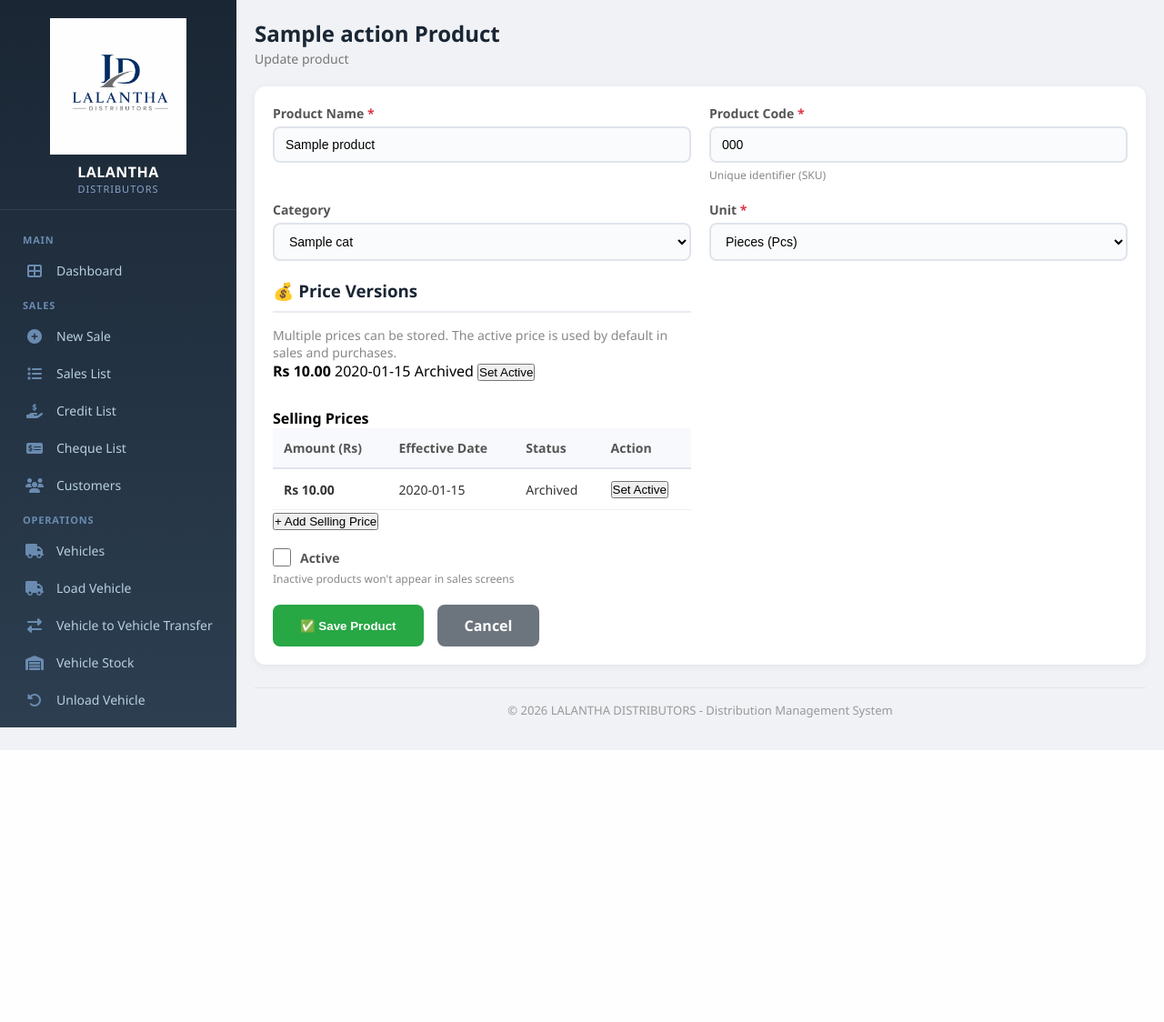
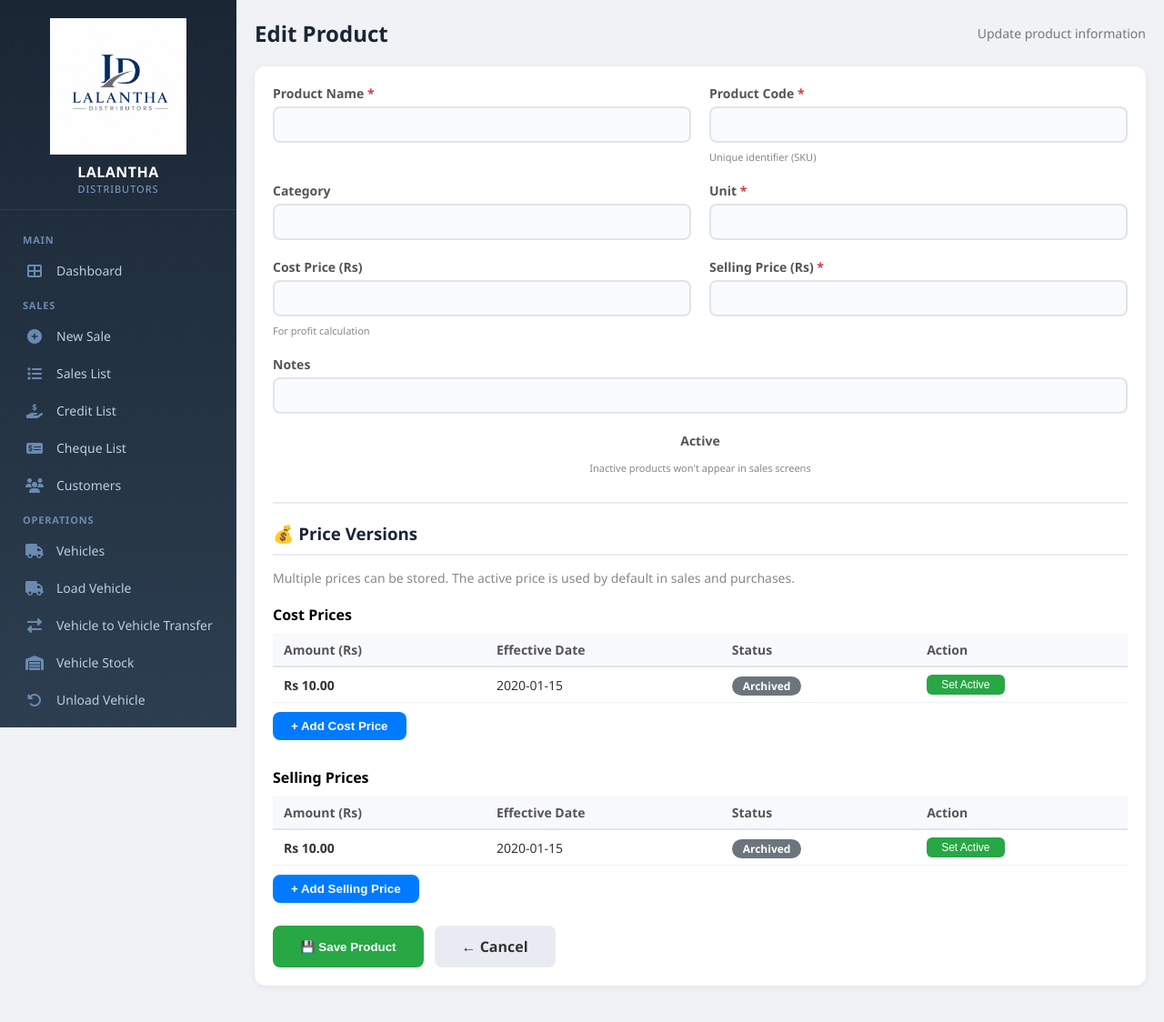
Before and after one commit to Sadaru17487/DMS_LALANTHA-, a Django app: template core/templates/core/product_form.html in a window 1280 px wide. Shown: the whole page at 91% size. Before the commit the page ends 825 px from the top, so only its background shows below. Run offline with Django 5.2, Linux system fonts and the light colour scheme; the template is opened without the code that fills it: most values are stand-ins (such as "Sample title", 1, 10 or a date in 2020); form fields are guessed from the names that the template uses.

Commit message:
Fix product form: add missing price version JavaScript functions

```diff
--- a/core/templates/core/product_form.html
+++ b/core/templates/core/product_form.html
@@ -1,92 +1,53 @@
 {% extends 'core/base.html' %}
 {% load static %}
 
-{% block title %}{{ action }} Product - LALANTHA DISTRIBUTORS{% endblock %}
+{% block title %}{% if product %}Edit{% else %}Add{% endif %} Product - LALANTHA DISTRIBUTORS{% endblock %}
 
 {% block content %}
 
 <style>
-    .form-grid {
-        display: grid;
-        grid-template-columns: 1fr 1fr;
-        gap: 20px;
-    }
-    .form-group {
-        display: flex;
-        flex-direction: column;
-        gap: 5px;
-    }
-    .form-group label {
-        font-weight: 600;
-        color: #555;
-        font-size: 14px;
-    }
-    .form-group label .required {
-        color: #dc3545;
-    }
+    .form-grid { display: grid; grid-template-columns: 1fr 1fr; gap: 20px; }
+    .form-group { display: flex; flex-direction: column; gap: 5px; }
+    .form-group label { font-weight: 600; color: #555; font-size: 14px; }
+    .form-group label .required { color: #dc3545; }
     .form-group input, .form-group select, .form-group textarea {
-        padding: 10px 12px;
-        border: 2px solid #e0e4eb;
-        border-radius: 8px;
-        font-size: 14px;
-        background: #fafbfc;
-        transition: 0.2s;
-        width: 100%;
+        padding: 10px 12px; border: 2px solid #e0e4eb; border-radius: 8px; font-size: 14px; background: #fafbfc; transition: 0.2s; width: 100%;
     }
     .form-group input:focus, .form-group select:focus, .form-group textarea:focus {
-        border-color: #007bff;
-        outline: none;
-        background: white;
+        border-color: #007bff; outline: none; background: white;
     }
-    .form-group textarea {
-        min-height: 80px;
-        resize: vertical;
-    }
-    .form-group .help-text {
-        font-size: 12px;
-        color: #888;
-    }
-    .full-width { grid-column: 1 / -1; }
+    .form-group textarea { min-height: 60px; resize: vertical; }
+    .help-text { font-size: 11px; color: #888; margin-top: 3px; }
 
-    .checkbox-group {
-        display: flex;
-        align-items: center;
-        gap: 10px;
-    }
-    .checkbox-group input[type="checkbox"] {
-        width: 20px;
-        height: 20px;
-        cursor: pointer;
-        accent-color: #007bff;
-    }
+    .price-section { margin-top: 30px; border-top: 2px solid #e8ecf2; padding-top: 20px; }
+    .price-table { width: 100%; border-collapse: collapse; margin: 10px 0; }
+    .price-table th { background: #f8f9fc; padding: 8px 12px; text-align: left; font-weight: 600; border-bottom: 2px solid #e0e4eb; }
+    .price-table td { padding: 8px 12px; border-bottom: 1px solid #edf1f7; }
+    .active-badge { background: #28a745; color: white; padding: 2px 12px; border-radius: 12px; font-size: 12px; font-weight: 600; }
+    .archived-badge { background: #6c757d; color: white; padding: 2px 12px; border-radius: 12px; font-size: 12px; font-weight: 600; }
+    .btn-add-price { background: #007bff; color: white; border: none; padding: 8px 20px; border-radius: 8px; cursor: pointer; font-weight: 600; }
+    .btn-add-price:hover { background: #0056b3; }
+    .btn-set-active { background: #28a745; color: white; border: none; padding: 4px 16px; border-radius: 6px; cursor: pointer; font-size: 12px; }
+    .btn-set-active:hover { background: #218838; }
 
-    .btn-group {
-        display: flex;
-        gap: 15px;
-        margin-top: 20px;
-    }
-    .btn-save {
-        background: #28a745;
-        color: white;
-        padding: 12px 30px;
-        border: none;
-        border-radius: 8px;
-        font-weight: 600;
-        cursor: pointer;
-    }
+    .modal-overlay { display: none; position: fixed; top: 0; left: 0; width: 100%; height: 100%; background: rgba(0,0,0,0.5); z-index: 9999; justify-content: center; align-items: center; }
+    .modal-overlay.show { display: flex; }
+    .modal-content { background: white; padding: 30px; border-radius: 16px; max-width: 500px; width: 90%; }
+    .modal-content .form-group { margin-bottom: 15px; }
+    .modal-content .form-group label { display: block; font-weight: 600; color: #555; margin-bottom: 4px; font-size: 13px; }
+    .modal-content .form-group input { width: 100%; padding: 10px 12px; border: 2px solid #e0e4eb; border-radius: 8px; font-size: 14px; }
+    .btn-group { display: flex; gap: 10px; margin-top: 15px; }
+    .btn-modal { padding: 10px 25px; border: none; border-radius: 8px; font-weight: 600; cursor: pointer; flex: 1; }
+    .btn-modal.confirm { background: #28a745; color: white; }
+    .btn-modal.confirm:hover { background: #218838; }
+    .btn-modal.cancel { background: #6c757d; color: white; }
+    .btn-modal.cancel:hover { background: #5a6268; }
+
+    .action-buttons { display: flex; gap: 12px; margin-top: 25px; }
+    .btn-save { background: #28a745; color: white; padding: 12px 30px; border: none; border-radius: 8px; font-weight: 600; cursor: pointer; }
     .btn-save:hover { background: #218838; }
-    .btn-cancel {
-        background: #6c757d;
-        color: white;
-        padding: 12px 30px;
-        border: none;
-        border-radius: 8px;
-        font-weight: 600;
-        cursor: pointer;
-        text-decoration: none;
-        display: inline-block;
-    }
-    .btn-cancel:hover { background: #5a6268; }
+    .btn-back { background: #e8ecf2; color: #333; padding: 12px 30px; border: none; border-radius: 8px; font-weight: 600; cursor: pointer; text-decoration: none; display: inline-block; }
+    .btn-back:hover { background: #d0d5dd; }
 
     @media (max-width: 768px) {
         .form-grid { grid-template-columns: 1fr; }
@@ -95,56 +56,53 @@
 
 <div class="container">
     <div class="page-title">
-        <div>
-            <h2>{{ action }} Product</h2>
-            <span class="subtitle">{% if product %}Update{% else %}Create a new{% endif %} product</span>
+        <h2>{% if product %}Edit{% else %}Add{% endif %} Product</h2>
+        <span class="subtitle">{% if product %}Update product information{% else %}Create new product{% endif %}</span>
+    </div>
+
+    <div class="card">
+        <form method="POST" id="productForm">
+            {% csrf_token %}
+
+            <!-- Main product fields -->
+            <div class="form-grid">
+                <div class="form-group">
+                    <label>Product Name <span class="required">*</span></label>
+                    {{ form.name }}
+                </div>
+                <div class="form-group">
+                    <label>Product Code <span class="required">*</span></label>
+                    {{ form.code }}
+                    <span class="help-text">Unique identifier (SKU)</span>
+                </div>
+                <div class="form-group">
+                    <label>Category</label>
+                    {{ form.category }}
+                </div>
+                <div class="form-group">
+                    <label>Unit <span class="required">*</span></label>
+                    {{ form.unit }}
+                </div>
+                <div class="form-group">
+                    <label>Cost Price (Rs)</label>
+                    {{ form.cost_price }}
+                    <span class="help-text">For profit calculation</span>
+                </div>
+                <div class="form-group">
+                    <label>Selling Price (Rs) <span class="required">*</span></label>
+                    {{ form.selling_price }}
+                </div>
+                <div class="form-group" style="grid-column: 1 / -1;">
+                    <label>Notes</label>
+                    {{ form.notes }}
+                </div>
+                <div class="form-group" style="grid-column: 1 / -1; display: flex; align-items: center; gap: 10px;">
+                    <label style="margin: 0;">Active</label>
+                    {{ form.is_active }}
+                    <span class="help-text">Inactive products won't appear in sales screens</span>
                 </div>
             </div>
 
-    <div class="card">
-        <form method="POST">
-            {% csrf_token %}
-            <div class="form-grid">
-                <!-- Name -->
-                <div class="form-group">
-                    <label>Product Name <span class="required">*</span></label>
-                    <input type="text" name="name" value="{{ product.name|default:'' }}" required>
-                </div>
-                <!-- Code -->
-                <div class="form-group">
-                    <label>Product Code <span class="required">*</span></label>
-                    <input type="text" name="code" value="{{ product.code|default:'' }}" required>
-                    <span class="help-text">Unique identifier (SKU)</span>
-                </div>
-                <!-- Category -->
-                <div class="form-group">
-                    <label>Category</label>
-                    <select name="category">
-                        <option value="">-- Select Category --</option>
-                        {% for cat in categories %}
-                            <option value="{{ cat.id }}" {% if product.category.id == cat.id %}selected{% endif %}>
-                                {{ cat.name }}
-                            </option>
-                        {% endfor %}
-                    </select>
-                </div>
-                <!-- Unit -->
-                <div class="form-group">
-                    <label>Unit <span class="required">*</span></label>
-                    <select name="unit" required>
-                        <option value="Pcs" {% if product.unit == 'Pcs' %}selected{% endif %}>Pieces (Pcs)</option>
-                        <option value="Kg" {% if product.unit == 'Kg' %}selected{% endif %}>Kilogram (Kg)</option>
-                        <option value="Ltr" {% if product.unit == 'Ltr' %}selected{% endif %}>Liter (Ltr)</option>
-                        <option value="Ml" {% if product.unit == 'Ml' %}selected{% endif %}>Milliliter (Ml)</option>
-                        <option value="Box" {% if product.unit == 'Box' %}selected{% endif %}>Box</option>
-                        <option value="Carton" {% if product.unit == 'Carton' %}selected{% endif %}>Carton</option>
-                        <option value="Pack" {% if product.unit == 'Pack' %}selected{% endif %}>Pack</option>
-                        <option value="Bag" {% if product.unit == 'Bag' %}selected{% endif %}>Bag</option>
-                        <option value="Bottle" {% if product.unit == 'Bottle' %}selected{% endif %}>Bottle</option>
-                        <option value="Can" {% if product.unit == 'Can' %}selected{% endif %}>Can</option>
-                        <option value="Other" {% if product.unit == 'Other' %}selected{% endif %}>Other</option>
-                    </select>
-                </div>
             <!-- ===== PRICE VERSIONS SECTION ===== -->
             <div class="price-section">
                 <h3>💰 Price Versions</h3>
@@ -157,6 +115,17 @@
                 </p>
 
                 <!-- Cost Prices -->
+                <h4 style="margin-top: 20px;">Cost Prices</h4>
+                <div id="costPricesContainer">
+                    <table class="price-table">
+                        <thead>
+                            <tr>
+                                <th>Amount (Rs)</th>
+                                <th>Effective Date</th>
+                                <th>Status</th>
+                                <th>Action</th>
+                            </tr>
+                        </thead>
                         <tbody id="costPricesBody">
                             {% if product %}
                                 {% for price in product.get_cost_prices %}
@@ -185,6 +154,13 @@
                                 <tr><td colspan="4" style="text-align:center;color:#999;">Save the product first to add price versions.</td></tr>
                             {% endif %}
                         </tbody>
+                    </table>
+                </div>
+                {% if product %}
+                    <button type="button" class="btn-add-price" onclick="openAddPriceModal('cost')">+ Add Cost Price</button>
+                {% else %}
+                    <span style="color:#999; font-size:13px;">(Save product first to add prices)</span>
+                {% endif %}
 
                 <!-- Selling Prices -->
                 <h4 style="margin-top: 30px;">Selling Prices</h4>
@@ -234,25 +210,132 @@
                     <span style="color:#999; font-size:13px;">(Save product first to add prices)</span>
                 {% endif %}
             </div>
-                <!-- Active Status -->
-                <div class="form-group full-width">
-                    <div class="checkbox-group">
-                        <input type="checkbox" name="is_active" {% if product.is_active or product is None %}checked{% endif %}>
-                        <label style="font-weight:600; cursor:pointer;">Active</label>
+
+            <!-- Hidden field for product id -->
+            <input type="hidden" name="product_id" value="{{ product.id }}">
+
+            <!-- Action Buttons -->
+            <div class="action-buttons">
+                <button type="submit" class="btn-save">💾 Save Product</button>
+                <a href="/products/" class="btn-back">← Cancel</a>
             </div>
-                    <span class="help-text">Inactive products won't appear in sales screens</span>
+        </form>
     </div>
 </div>
 
+<!-- ===== ADD PRICE MODAL ===== -->
+<div class="modal-overlay" id="addPriceModal">
+    <div class="modal-content">
+        <h3 id="modalTitle">Add New Price</h3>
+        <form id="addPriceForm">
+            <div class="form-group">
+                <label>Amount (Rs) <span class="required">*</span></label>
+                <input type="number" step="0.01" id="newPriceAmount" placeholder="0.00" required>
+            </div>
+            <div class="form-group">
+                <label>Effective Date</label>
+                <input type="date" id="newPriceDate" value="{{ today|date:'Y-m-d' }}">
+            </div>
+            <input type="hidden" id="newPriceType" value="selling">
+            <input type="hidden" id="newPriceProductId" value="{{ product.id }}">
             <div class="btn-group">
-                <button type="submit" class="btn-save">✅ Save Product</button>
-                <a href="/products/" class="btn-cancel">Cancel</a>
+                <button type="button" class="btn-modal cancel" onclick="closeAddPriceModal()">Cancel</button>
+                <button type="button" class="btn-modal confirm" onclick="submitNewPrice()">✅ Add Price</button>
             </div>
         </form>
     </div>
+</div>
 
-    <div class="footer">
-        &copy; {% now "Y" %} LALANTHA DISTRIBUTORS - Distribution Management System
-    </div>
-</div>
+<script>
+    // ============================================================
+    // PRICE VERSION FUNCTIONS
+    // ============================================================
+
+    function openAddPriceModal(type) {
+        document.getElementById('addPriceModal').classList.add('show');
+        document.getElementById('newPriceType').value = type;
+        document.getElementById('modalTitle').textContent = 'Add ' + (type === 'cost' ? 'Cost' : 'Selling') + ' Price';
+        document.getElementById('newPriceAmount').value = '';
+        document.getElementById('newPriceDate').value = new Date().toISOString().split('T')[0];
+    }
+
+    function closeAddPriceModal() {
+        document.getElementById('addPriceModal').classList.remove('show');
+    }
+
+    function submitNewPrice() {
+        const amount = document.getElementById('newPriceAmount').value;
+        const effective_date = document.getElementById('newPriceDate').value;
+        const price_type = document.getElementById('newPriceType').value;
+        const product_id = document.getElementById('newPriceProductId').value;
+
+        if (!amount || parseFloat(amount) <= 0) {
+            alert('Please enter a valid amount.');
+            return;
+        }
+
+        const csrfToken = document.querySelector('[name=csrfmiddlewaretoken]');
+        if (!csrfToken) {
+            alert('CSRF token not found. Please refresh the page.');
+            return;
+        }
+
+        fetch('/api/add-product-price/', {
+            method: 'POST',
+            headers: {
+                'Content-Type': 'application/x-www-form-urlencoded',
+                'X-CSRFToken': csrfToken.value
+            },
+            body: `product_id=${product_id}&price_type=${price_type}&amount=${amount}&effective_date=${effective_date}`
+        })
+        .then(response => response.json())
+        .then(data => {
+            if (data.success) {
+                alert('Price added successfully!');
+                location.reload();
+            } else {
+                alert('Error: ' + data.error);
+            }
+        })
+        .catch(() => alert('Error adding price.'));
+    }
+
+    function setActivePrice(priceId) {
+        if (!confirm('Set this price as the active price? The previous active price will be archived.')) return;
+
+        const csrfToken = document.querySelector('[name=csrfmiddlewaretoken]');
+        if (!csrfToken) {
+            alert('CSRF token not found. Please refresh the page.');
+            return;
+        }
+
+        fetch('/api/set-active-price/', {
+            method: 'POST',
+            headers: {
+                'Content-Type': 'application/x-www-form-urlencoded',
+                'X-CSRFToken': csrfToken.value
+            },
+            body: `price_id=${priceId}`
+        })
+        .then(response => response.json())
+        .then(data => {
+            if (data.success) {
+                alert('Active price updated!');
+                location.reload();
+            } else {
+                alert('Error: ' + data.error);
+            }
+        })
+        .catch(() => alert('Error updating active price.'));
+    }
+
+    // Close modal when clicking outside
+    document.addEventListener('click', function(e) {
+        const modal = document.getElementById('addPriceModal');
+        if (e.target === modal) {
+            closeAddPriceModal();
+        }
+    });
+</script>
+
 {% endblock %}
```
Lines whose indentation alone changed are shown as unchanged.
